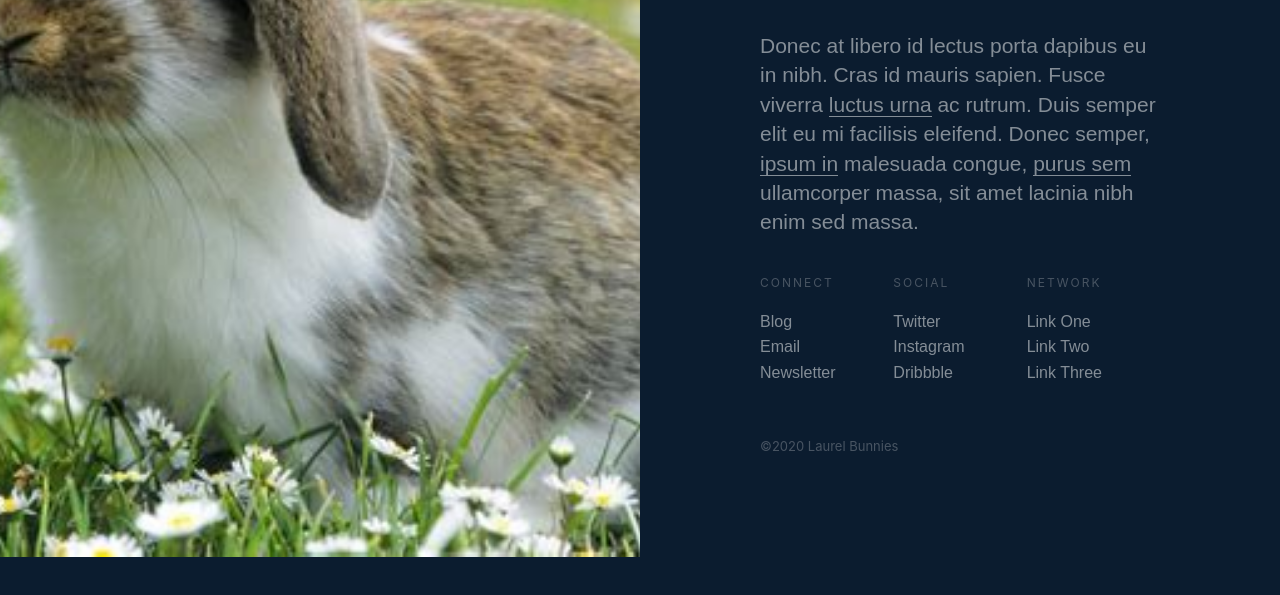
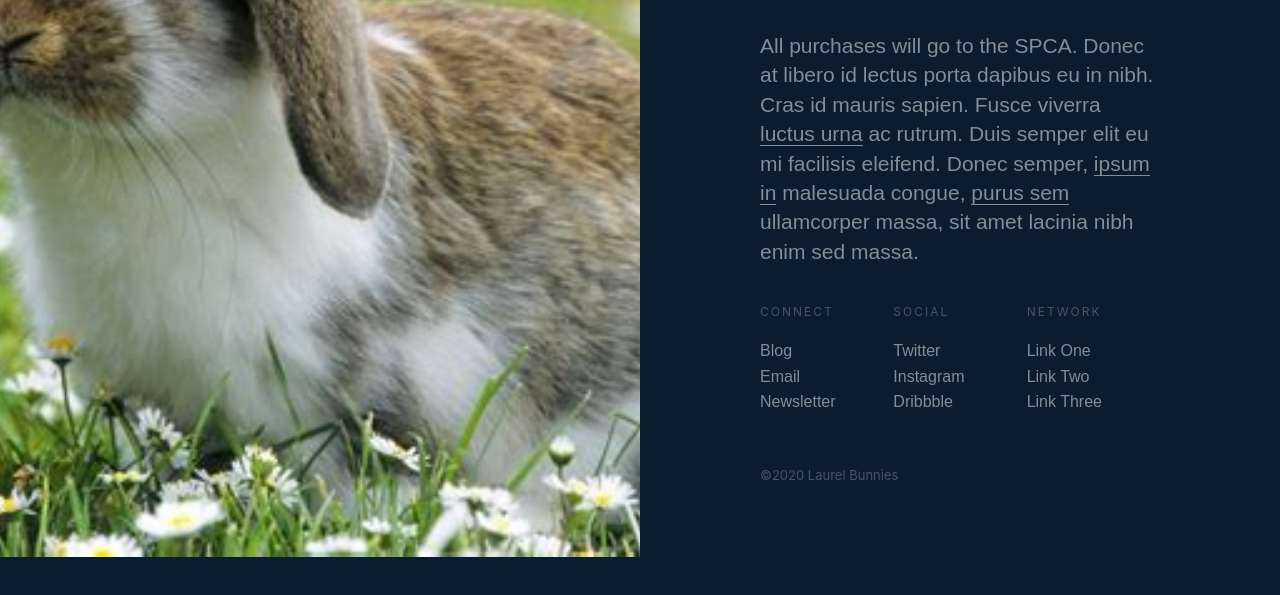
Before and after one commit to edmooney/laurelbunnies, a plain HTML site: page index.html in a window 1280 px wide. Shown: the part 243-838 px from the top of the page. Drawn offline with nearby package versions, Linux system fonts and the light colour scheme; a script that the page names is missing.

Commit message:
Update index.html

```diff
--- a/index.html
+++ b/index.html
@@ -30,7 +30,7 @@ body {
       <div data-w-id="3fd5aeb3-22da-ed60-7286-0d11f16597d3" style="opacity:0" class="content">
         <div class="name">Laurel Bunnies</div>
         <h1 class="tagline"><strong class="bold-text">Bunny NFTs</strong></h1>
-        <p class="bio">Donec at libero id lectus porta dapibus eu in nibh. Cras id mauris sapien. Fusce viverra <a href="#" class="bio-links">luctus urna</a> ac rutrum. Duis semper elit eu mi facilisis eleifend. Donec semper, <a href="#" class="bio-links">ipsum in</a> malesuada congue, <a href="#" class="bio-links">purus sem</a> ullamcorper massa, sit amet lacinia nibh enim sed massa. </p>
+        <p class="bio">All purchases will go to the SPCA. Donec at libero id lectus porta dapibus eu in nibh. Cras id mauris sapien. Fusce viverra <a href="#" class="bio-links">luctus urna</a> ac rutrum. Duis semper elit eu mi facilisis eleifend. Donec semper, <a href="#" class="bio-links">ipsum in</a> malesuada congue, <a href="#" class="bio-links">purus sem</a> ullamcorper massa, sit amet lacinia nibh enim sed massa. </p>
         <div class="links w-row">
           <div class="column w-col w-col-4">
             <div class="text-block-2">Connect</div>
```
